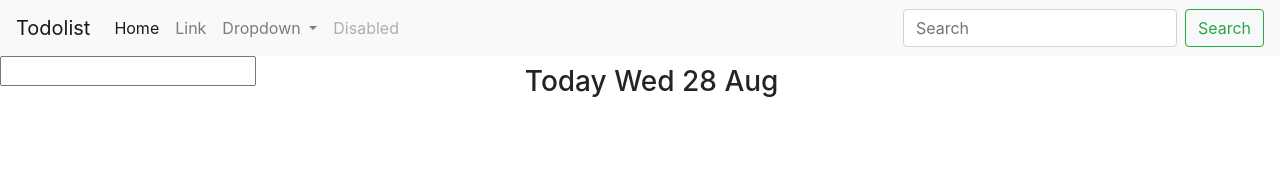
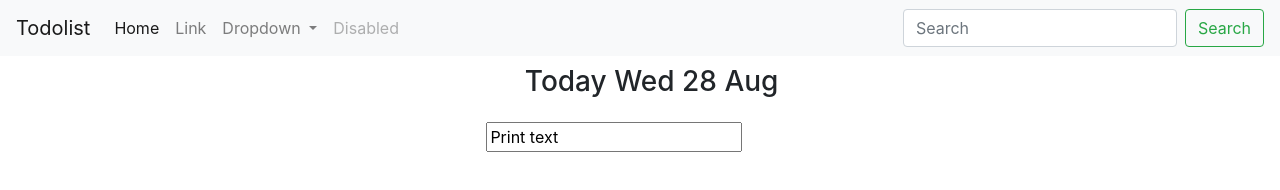
Before and after one commit to SashaVanzuriak/SashaVanzuriak.github.io, a plain HTML site: page To do list/index.html in a window 1280 px wide. Both pictures are taken after a click on the picture 493 px from the left and 141 px from the top of the page. Drawn offline with nearby package versions, Linux system fonts and the light colour scheme.

Commit message:
style the textInput

```diff
--- a/To do list/index.css
+++ b/To do list/index.css
@@ -19,3 +19,9 @@
   top: 66px;
   font-size: 20px;
 }
+
+.textInput {
+  position: relative;
+  left: 38%;
+  top: 66px;
+}
--- a/To do list/index.js
+++ b/To do list/index.js
@@ -35,5 +35,6 @@ plus.onclick = function Add() {
 
   const Input = document.createElement("input");
   Input.className = "textInput";
+  Input.value = "Print text";
   box.appendChild(Input);
 };
```
